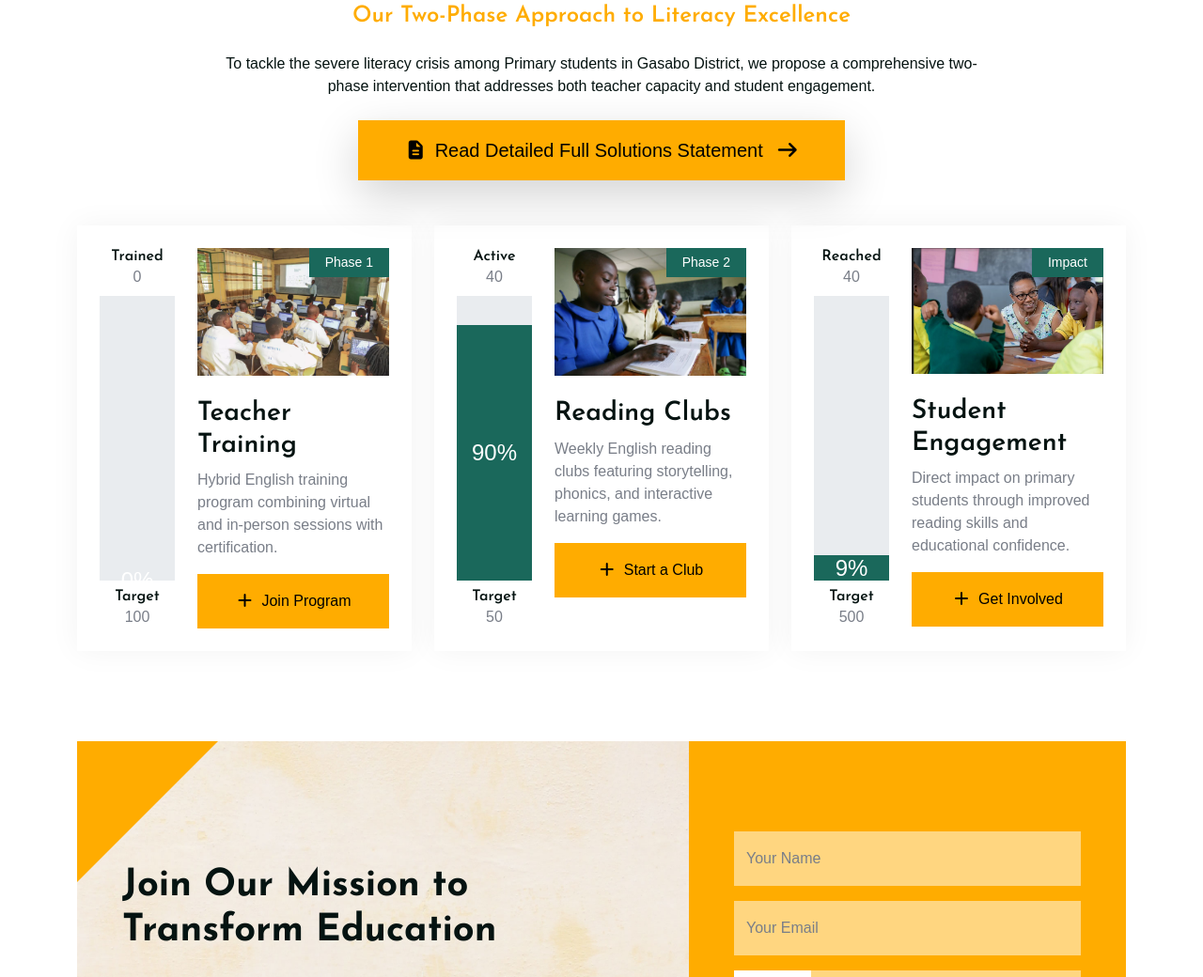
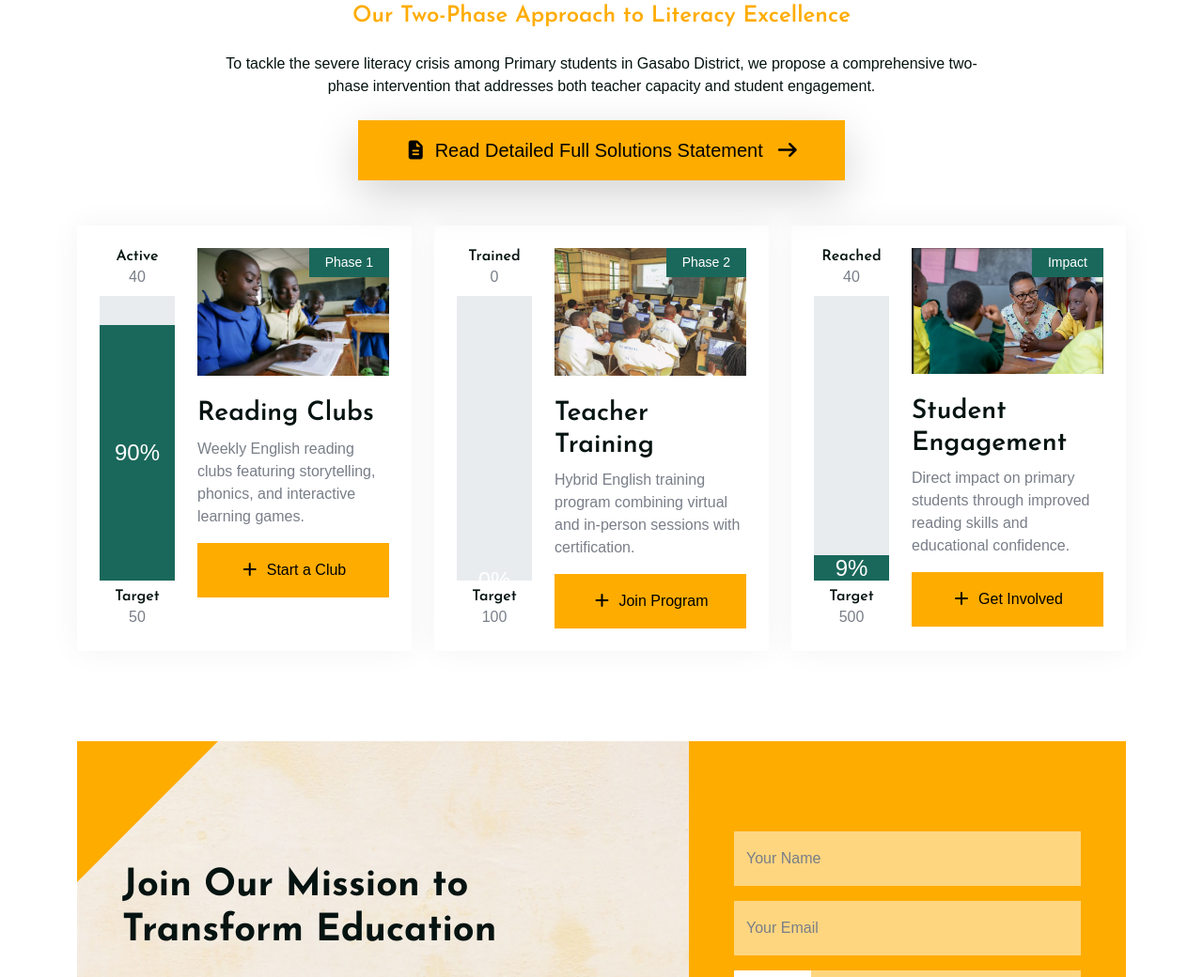
Before and after one commit to j-mugisha4/techtitans, a plain HTML site: page index.html in a window 1280 px wide. Shown: the part 2088-3128 px from the top of the page at 94% size. Drawn offline with nearby package versions, Linux system fonts and the light colour scheme.

Commit message:
changed phases

```diff
--- a/index.html
+++ b/index.html
@@ -110,13 +110,13 @@
                         <div class="nav-item dropdown">
                             <a href="#" class="nav-link dropdown-toggle" data-bs-toggle="dropdown">Solutions</a>
                             <div class="dropdown-menu bg-light m-0">
-                                <a href="phase-1-solution.html" class="dropdown-item">Phase 1 - Hybrid English Training
-                                    for
-                                    Teachers</a>
-                                <a href="phase-2-solution.html" class="dropdown-item">Phase 2 - Weekly Reading Clubs for
+                                <a href="phase-2-solution.html" class="dropdown-item">Phase 1 - Weekly Reading Clubs for
                                     Students
 
                                 </a>
+                                <a href="phase-1-solution.html" class="dropdown-item">Phase 2 - Hybrid English Training
+                                    for
+                                    Teachers</a>
                             </div>
                         </div>
                         <a href="contact.html" class="nav-item nav-link">Contact</a>
@@ -306,31 +306,6 @@
 
             <!-- Three Phase Cards -->
             <div class="row g-4">
-            <div class="col-md-6 col-lg-4 wow fadeIn" data-wow-delay="0.1s">
-                <div class="Projects-item d-flex h-100 p-4">
-                    <div class="Projects-progress d-flex flex-column flex-shrink-0 text-center me-4">
-                        <h6 class="mb-0">Trained</h6>
-                        <span class="mb-2">0</span>
-                        <div class="progress d-flex align-items-end w-100 h-100 mb-2">
-                            <div class="progress-bar w-100 bg-secondary" role="progressbar" aria-valuenow="0"
-                                aria-valuemin="0" aria-valuemax="100">
-                                <span class="fs-4">0%</span>
-                            </div>
-                        </div>
-                        <h6 class="mb-0">Target</h6>
-                        <span>100</span>
-                    </div>
-                    <div class="donation-detail">
-                        <div class="position-relative mb-4">
-                            <img class="img-fluid w-100" src="img/donation-1.jpg" alt="">
-                            <a href="#" class="btn btn-sm btn-secondary px-3 position-absolute top-0 end-0">Phase 1</a>
-                        </div>
-                        <a href="#" class="h3 d-inline-block">Teacher Training</a>
-                        <p>Hybrid English training program combining virtual and in-person sessions with certification.</p>
-                        <a href="#" class="btn btn-primary w-100 py-3"><i class="fa fa-plus me-2"></i>Join Program</a>
-                    </div>
-                </div>
-            </div>
 
                 <div class="col-md-6 col-lg-4 wow fadeIn" data-wow-delay="0.3s">
                     <div class="Projects-item d-flex h-100 p-4">
@@ -349,11 +324,43 @@
                         <div class="donation-detail">
                             <div class="position-relative mb-4">
                                 <img class="img-fluid w-100" src="img/donation-2.jpg" alt="">
-                            <a href="#" class="btn btn-sm btn-secondary px-3 position-absolute top-0 end-0">Phase 2</a>
+                                <a href="#" class="btn btn-sm btn-secondary px-3 position-absolute top-0 end-0">Phase
+                                    1</a>
                             </div>
                             <a href="#" class="h3 d-inline-block">Reading Clubs</a>
-                        <p>Weekly English reading clubs featuring storytelling, phonics, and interactive learning games.</p>
-                        <a href="#" class="btn btn-primary w-100 py-3"><i class="fa fa-plus me-2"></i>Start a Club</a>
+                            <p>Weekly English reading clubs featuring storytelling, phonics, and interactive learning
+                                games.</p>
+                            <a href="#" class="btn btn-primary w-100 py-3"><i class="fa fa-plus me-2"></i>Start a
+                                Club</a>
+                        </div>
+                    </div>
+                </div>
+
+                <div class="col-md-6 col-lg-4 wow fadeIn" data-wow-delay="0.1s">
+                    <div class="Projects-item d-flex h-100 p-4">
+                        <div class="Projects-progress d-flex flex-column flex-shrink-0 text-center me-4">
+                            <h6 class="mb-0">Trained</h6>
+                            <span class="mb-2">0</span>
+                            <div class="progress d-flex align-items-end w-100 h-100 mb-2">
+                                <div class="progress-bar w-100 bg-secondary" role="progressbar" aria-valuenow="0"
+                                    aria-valuemin="0" aria-valuemax="100">
+                                    <span class="fs-4">0%</span>
+                                </div>
+                            </div>
+                            <h6 class="mb-0">Target</h6>
+                            <span>100</span>
+                        </div>
+                        <div class="donation-detail">
+                            <div class="position-relative mb-4">
+                                <img class="img-fluid w-100" src="img/donation-1.jpg" alt="">
+                                <a href="#" class="btn btn-sm btn-secondary px-3 position-absolute top-0 end-0">Phase
+                                    2</a>
+                            </div>
+                            <a href="#" class="h3 d-inline-block">Teacher Training</a>
+                            <p>Hybrid English training program combining virtual and in-person sessions with
+                                certification.</p>
+                            <a href="#" class="btn btn-primary w-100 py-3"><i class="fa fa-plus me-2"></i>Join
+                                Program</a>
                         </div>
                     </div>
                 </div>
@@ -375,11 +382,14 @@
                         <div class="donation-detail">
                             <div class="position-relative mb-4">
                                 <img class="img-fluid w-100" src="img/donation-3.jpg" alt="">
-                            <a href="#" class="btn btn-sm btn-secondary px-3 position-absolute top-0 end-0">Impact</a>
+                                <a href="#"
+                                    class="btn btn-sm btn-secondary px-3 position-absolute top-0 end-0">Impact</a>
                             </div>
                             <a href="#" class="h3 d-inline-block">Student Engagement</a>
-                        <p>Direct impact on primary students through improved reading skills and educational confidence.</p>
-                        <a href="#" class="btn btn-primary w-100 py-3"><i class="fa fa-plus me-2"></i>Get Involved</a>
+                            <p>Direct impact on primary students through improved reading skills and educational
+                                confidence.</p>
+                            <a href="#" class="btn btn-primary w-100 py-3"><i class="fa fa-plus me-2"></i>Get
+                                Involved</a>
                         </div>
                     </div>
                 </div>
```
Also changed, not shown: Projects.html (+18 -6 lines), about.html (+4 -4 lines), contact.html (+4 -4 lines), phase-1-solution.html (+4 -4 lines), phase-2-solution.html (+4 -4 lines). Lines whose indentation alone changed are shown as unchanged.
